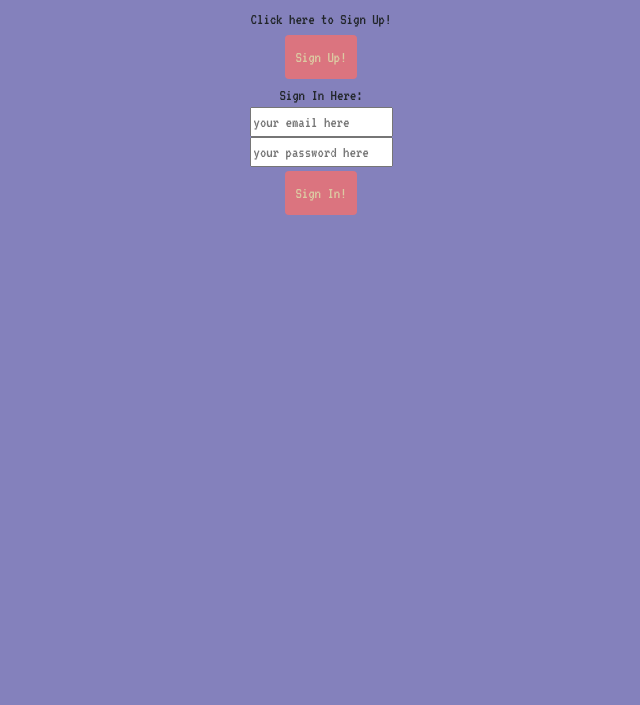
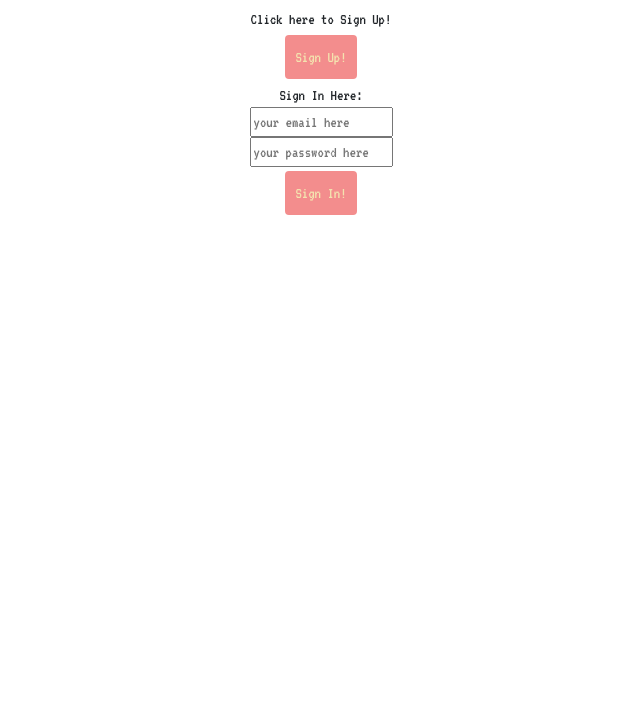
Before and after one commit to CynthiaLDouglas/Tic-Tac-Toe, a website built with webpack: page index.html in a window 1280 px wide. Shown: the part 95-800 px from the top of the page, without its empty margins (319-959 px from the left). Built offline with nearby package versions, Linux system fonts and the light colour scheme; files whose address does not match are found by name.

Commit message:
css update

```diff
--- a/assets/styles/index.scss
+++ b/assets/styles/index.scss
@@ -1,7 +1,6 @@
 @import '~bootstrap/scss/bootstrap';
 
 body {
-  background-color: #8481BC;
   background-image: url('../img/TTTBkgrnd.png');
   background-repeat: repeat-x;
   font-family: vt323;
```
